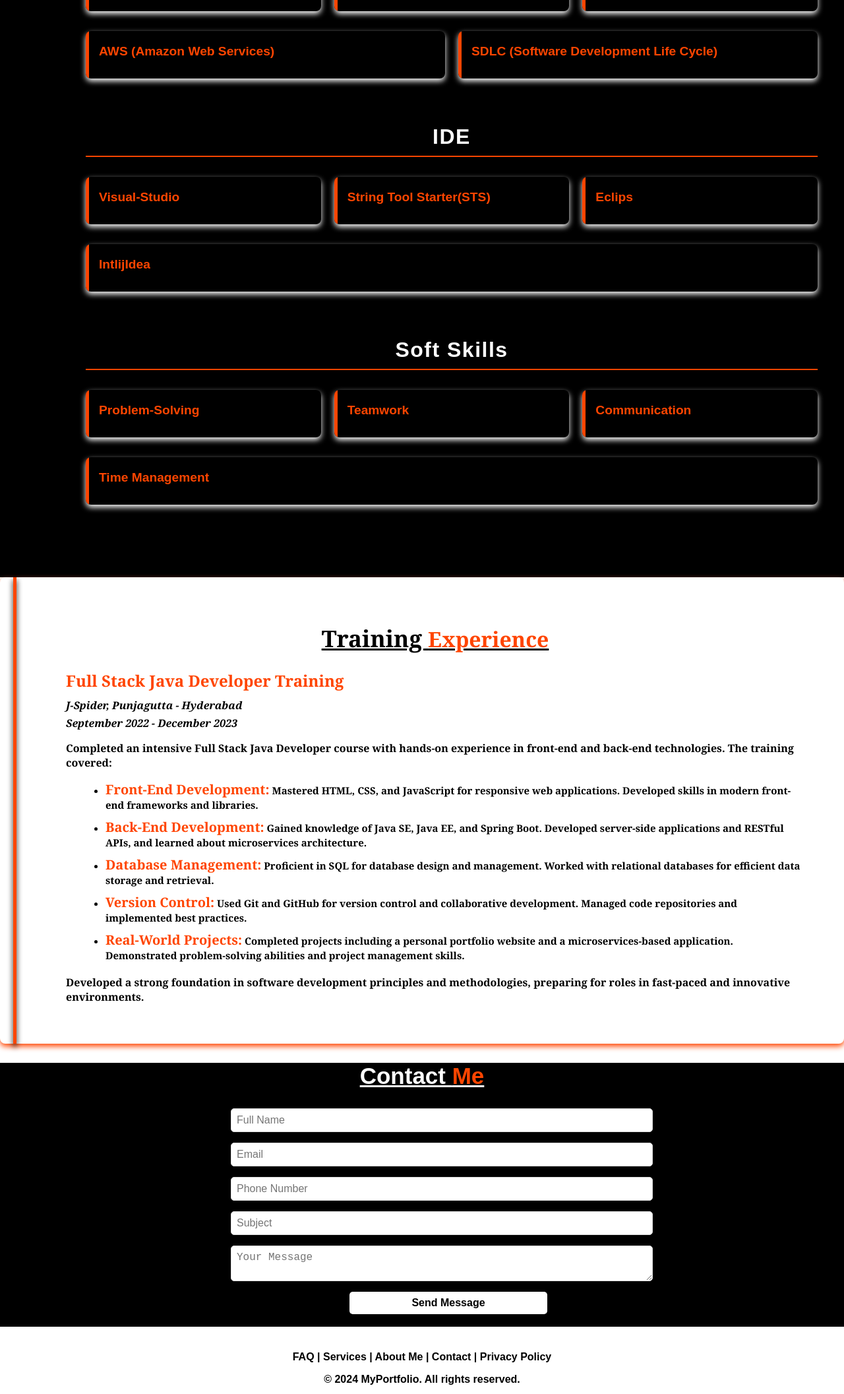
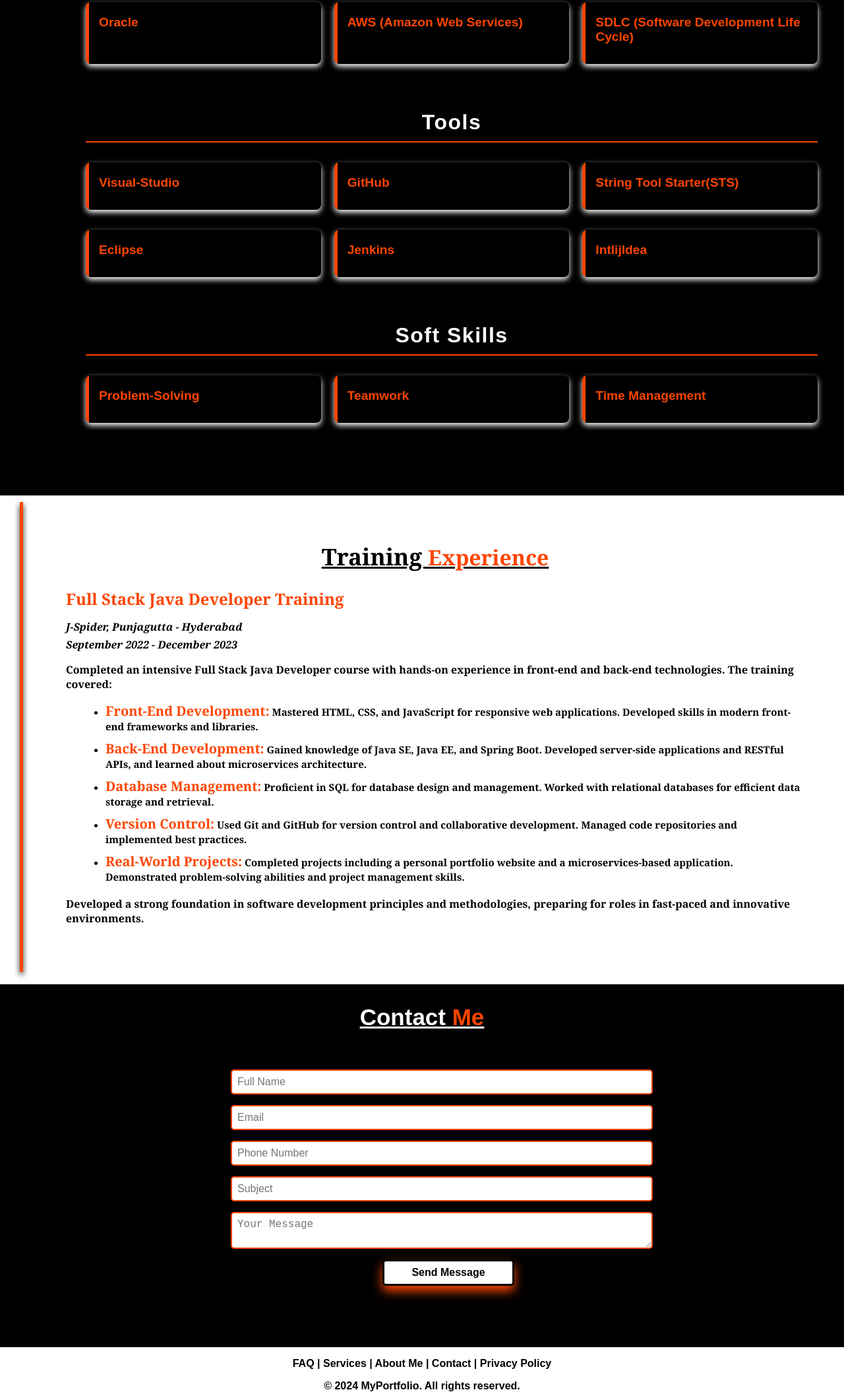
Before and after one commit to patel-chandrika/mywebsite, a plain HTML site: page index.html in a window 1280 px wide. Shown: the part 2461-4574 px from the top of the page at 66% size. Drawn offline with Linux system fonts and the light colour scheme.

Commit message:
deployee

```diff
--- a/index.html
+++ b/index.html
@@ -141,7 +141,7 @@
                     <!-- <p class="skill-description">Proficient in version control using Git, including branching, merging, and collaborating with teams using platforms like GitHub, GitLab, and Bitbucket.</p> -->
                 </li>
                 <li>
-                    <strong>CI/CD (Continuous Integration/Continuous Deployment)</strong>
+                    <strong>CI/CD </strong>
                     <!-- <p class="skill-description">Experienced in setting up CI/CD pipelines using tools like Jenkins, GitLab CI, or CircleCI to automate the software development process, ensuring rapid delivery of features.</p> -->
                 </li>
                 <li>
@@ -157,6 +157,10 @@
                     <!-- <p class="skill-description">Strong understanding of Low-Level Design principles, focusing on the design of software components, classes, and methods to ensure code quality, maintainability, and scalability.</p> -->
                 </li>
                 <li>
+                    <strong>Oracle </strong>
+                    <!-- <p class="skill-description">Strong understanding of Low-Level Design principles, focusing on the design of software components, classes, and methods to ensure code quality, maintainability, and scalability.</p> -->
+                </li>
+                <li>
                     <strong>AWS (Amazon Web Services)</strong>
                     <!-- <p class="skill-description">Hands-on experience with AWS cloud services, including EC2, S3, Lambda, and RDS. Capable of deploying, managing, and scaling applications in the cloud environment.</p> -->
                 </li>
@@ -168,10 +172,14 @@
         </div>
 
         <div class="skills-section">
-        <h2> IDE </h2>
+        <h2> Tools </h2>
         <ul class="skills-list">
             <li>
                 <strong>Visual-Studio</strong>
+                <!-- <p class="skill-description">A robust, object-oriented programming language used for building platform-independent applications. Experienced in writing clean, efficient, and maintainable code using Java.</p> -->
+            </li>
+            <li>
+                <strong>GitHub</strong>
                 <!-- <p class="skill-description">A robust, object-oriented programming language used for building platform-independent applications. Experienced in writing clean, efficient, and maintainable code using Java.</p> -->
             </li>
             <li>
@@ -179,7 +187,11 @@
                 <!-- <p class="skill-description">Skilled in developing enterprise-level applications with J2EE, utilizing various APIs like Servlets, JSP, and EJB for scalable, secure, and multi-tiered solutions.</p> -->
             </li>
             <li>
-                <strong>Eclips</strong>
+                <strong>Eclipse</strong>
+                <!-- <p class="skill-description">Proficient in using Spring Boot to create stand-alone, production-ready applications. Expertise in reducing boilerplate code and accelerating the development of Java-based microservices.</p> -->
+            </li>
+            <li>
+                <strong>Jenkins</strong>
                 <!-- <p class="skill-description">Proficient in using Spring Boot to create stand-alone, production-ready applications. Expertise in reducing boilerplate code and accelerating the development of Java-based microservices.</p> -->
             </li>
             <li>
@@ -199,10 +211,6 @@
                 <li>
                     <strong>Teamwork</strong>
                     <!-- <p class="skill-description">Strong collaborator with experience working in cross-functional teams. Skilled in communication, sharing knowledge, and contributing to collective goals.</p> -->
-                </li>
-                <li>
-                    <strong>Communication</strong>
-                    <!-- <p class="skill-description">Effective communicator, both verbally and in writing. Able to convey complex technical concepts in a clear and understandable manner to both technical and non-technical stakeholders.</p> -->
                 </li>
                 <li>
                     <strong>Time Management</strong>
--- a/pooja.css
+++ b/pooja.css
@@ -419,7 +419,7 @@ h1 span
 
         .skills-list li:hover {
             transform: translateY(-10px);
-            box-shadow: 0 8px 16px #ff4500;;
+            box-shadow: 0 8px 16px #ff4500;
         }
 
         .skills-list li::before {
@@ -478,7 +478,7 @@ h1 span
     background-color: #fff;
     padding: 40px 20px;
     border-radius: 8px;
-    box-shadow: 0 4px 8px #ff4500;
+    /* box-shadow: 0 4px 8px #ff4500; */
     position: relative;
     font-weight: bold;
    font-family: Cambria, Cochin, Georgia, Times, 'Times New Roman', serif;
@@ -500,10 +500,10 @@ h1 span
     width: 5px;
     background-color:#ff4500;
     box-shadow: 0 4px 8px black;
-    height: 100%;
+    height:100%;
     position: absolute;
-    left: 20px;
-    top: 0;
+    left: 30px;
+    top: 10px;
 }
 
 /* Content styling */
@@ -517,7 +517,7 @@ h1 span
     /* font-size: 2rem; */
     color: black;
     font-weight: bold;
-    margin-bottom: 10px;
+    margin-bottom: 20px;
     text-align: center;
     font-size: 35px;
           text-decoration: underline;
@@ -536,7 +536,7 @@ h1 span
     font-size: 1.5rem;
     color: #ff4500;
     font-weight: bold;
-    margin-bottom: 10px;
+    margin-bottom: 15px;
 }
 
 .institution, .duration {
@@ -581,7 +581,8 @@ ul li strong
 .contact
 {
     background-color: black;
-    height: 400px;
+    height: 550px;
+
 
 
 }
@@ -598,7 +599,8 @@ ul li strong
     margin-bottom: 1rem;
     padding: 0.5rem;
     font-size: 1rem;
-    border: 1px solid #ddd;
+        /* box-shadow: 0 8px 16px #ff4500; */
+        border: 2px solid #ff4500;
     border-radius: 5px;
 }
 
@@ -606,22 +608,24 @@ ul li strong
     background-color: white;
         color: black;
         font-weight: bold;
+        box-shadow: 0 8px 16px orangered;
     padding: 0.5rem 0;
-    border: none;
+    border: 3px solid black;
     border-radius: 5px;
     font-size: 1rem;
-    margin-bottom: 20px;
-    margin-left: 180px;
-    width: 300px;
+    margin-bottom: 150px;
+    margin-left: 230px;
+    width: 200px;
 }
 
-footer {
+footer
+{
     background-color:white;
-    color: black;
+    color:black;
     text-align: center;
-    padding: 1rem 0;
     font-weight: bold;
     margin-top: 5px;
+    height: 40px;
 }
 
 
@@ -632,6 +636,7 @@ footer {
     font-weight: bold;
     font-size: 35px;
    text-decoration: underline;
+       padding:30px;
 }
 .contact h2 span
 {
```
